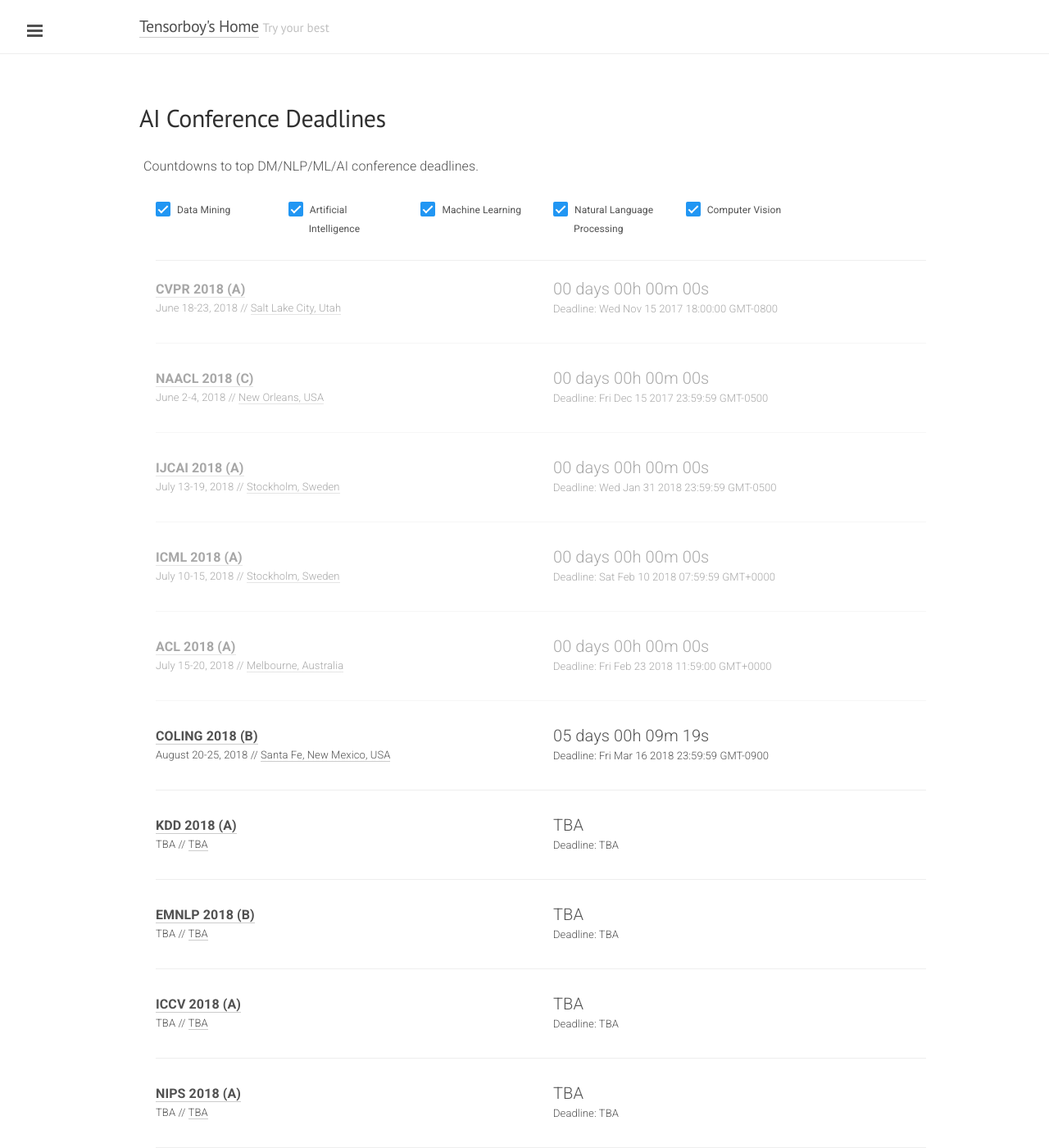
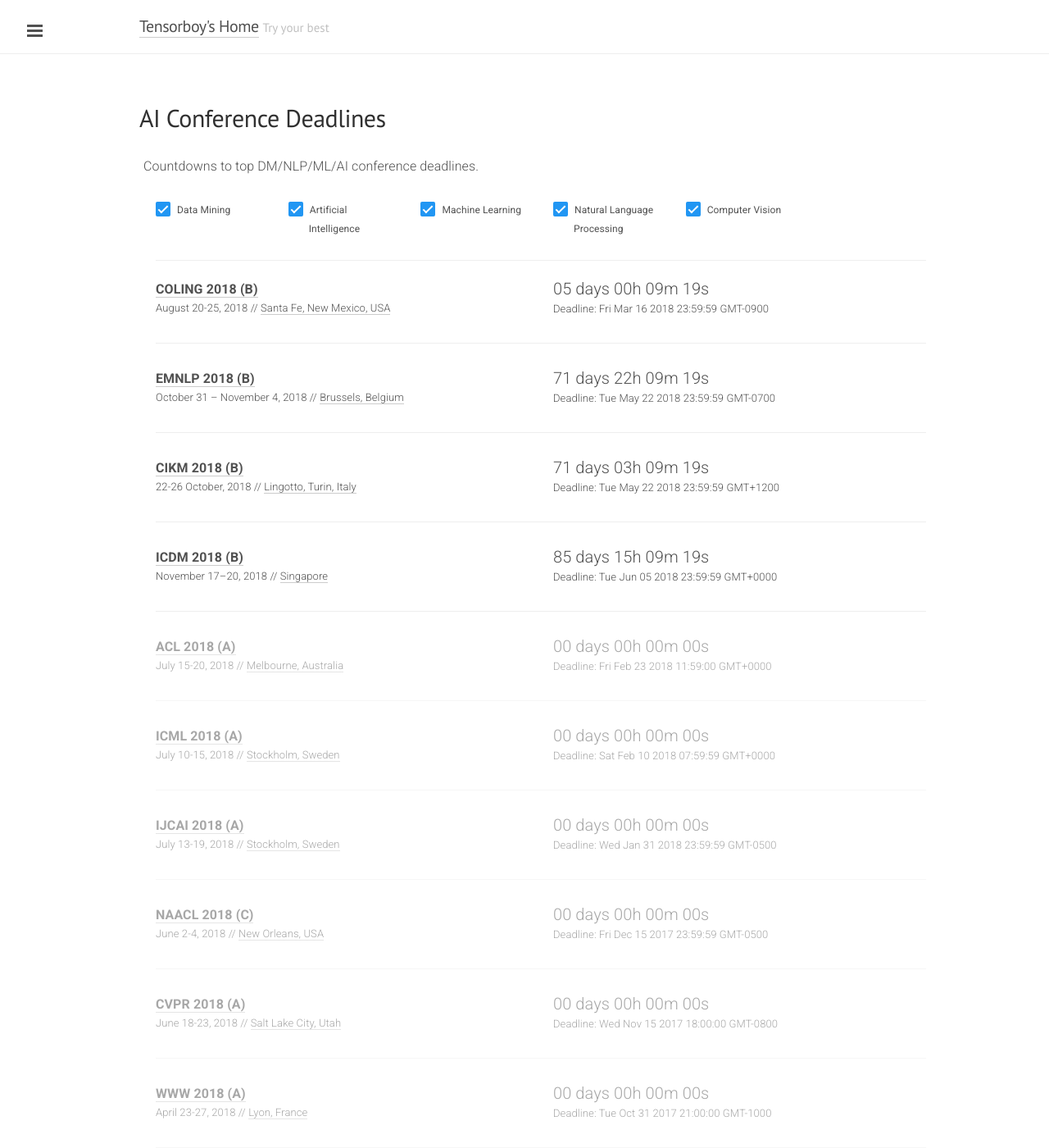
Before and after one commit to githwd2016/githwd2016.github.io, a Jekyll site: the page built from deadline.html, in a window 1280 px wide and 1400 px high. Shown: the whole window at 82% size. Built offline with Jekyll 4.4.1, drawn with Linux system fonts in a browser that asks for light colours; nearby versions of some CDN libraries; some of the changed text lies outside the part shown.

Commit message:
add some new conferences

```diff
--- a/_data/conferences.yml
+++ b/_data/conferences.yml
@@ -1,33 +1,57 @@
 ---
-- name: CVPR
+- name: COLING
   year: 2018
-  id: cvpr18
-  link: http://cvpr2018.thecvf.com/
-  deadline: "2017-11-15 18:00:00"
-  timezone: America/Los_Angeles
-  date: June 18-23, 2018
-  place: Salt Lake City, Utah
-  sub: CV
-  grade: A
+  id: coling18
+  link: http://coling2018.org/
+  deadline: "2018-03-16 23:59:59"
+  timezone: America/Adak
+  date: August 20-25, 2018
+  place: Santa Fe, New Mexico, USA
+  sub: NLP
+  grade: B
 
-- name: NAACL
+- name: EMNLP
   year: 2018
-  id: naacl18
-  link: http://naacl2018.org/
-  deadline: "2017-12-15 23:59:59"
-  date: June 2-4, 2018
-  place: New Orleans, USA
+  id: emnlp18
+  link: http://emnlp2018.org/
+  deadline: "2018-05-22 23:59:59"
+  timezone: MST
+  date: October 31 – November 4, 2018
+  place: Brussels, Belgium
   sub: NLP
-  grade: C
+  grade: B
 
-- name: IJCAI
+- name: CIKM
   year: 2018
-  id: ijcai18
-  link: http://www.ijcai-18.org/
-  deadline: "2018-01-31 23:59:59"
-  date: July 13-19, 2018
-  place: Stockholm, Sweden
-  sub: AI
+  id: cikm18
+  link: http://www.cikm2018.units.it/
+  deadline: "2018-05-22 23:59:59"
+  timezone: Etc/GMT-12
+  date: 22-26 October, 2018
+  place: Lingotto, Turin, Italy
+  sub: DM
+  grade: B
+
+- name: ICDM
+  year: 2018
+  id: icdm18
+  link: http://icdm2018.org
+  deadline: "2018-06-05 23:59:59"
+  timezone: PST
+  date: November 17–20, 2018
+  place: Singapore
+  sub: DM
+  grade: B
+
+- name: ACL
+  year: 2018
+  id: acl18
+  link: http://acl2018.org/
+  deadline: "2018-02-23 11:59:00"
+  timezone: GMT
+  date: July 15-20, 2018
+  place: Melbourne, Australia
+  sub: NLP
   grade: A
 
 - name: ICML
@@ -41,87 +65,36 @@
   sub: ML
   grade: A
 
-- name: ACL
+- name: IJCAI
   year: 2018
-  id: acl18
-  link: http://acl2018.org/
-  deadline: "2018-02-23 11:59:00"
-  timezone: GMT
-  date: July 15-20, 2018
-  place: Melbourne, Australia
-  sub: NLP
+  id: ijcai18
+  link: http://www.ijcai-18.org/
+  deadline: "2018-01-31 23:59:59"
+  date: July 13-19, 2018
+  place: Stockholm, Sweden
+  sub: AI
   grade: A
 
-- name: COLING
+- name: NAACL
   year: 2018
-  id: coling18
-  link: http://coling2018.org/
-  deadline: "2018-03-16 23:59:59"
-  timezone: America/Adak
-  date: August 20-25, 2018
-  place: Santa Fe, New Mexico, USA
+  id: naacl18
+  link: http://naacl2018.org/
+  deadline: "2017-12-15 23:59:59"
+  date: June 2-4, 2018
+  place: New Orleans, USA
   sub: NLP
-  grade: B
+  grade: C
 
-- name: KDD
+- name: CVPR
   year: 2018
-  id: kdd18
-  link: http://www.kdd.org
-  deadline: "TBA"
-  date: TBA
-  place: TBA
-  sub: DM
-  grade: A
-
-- name: EMNLP
-  year: 2018
-  id: emnlp18
-  link: TBA
-  deadline: "TBA"
-  date: TBA
-  place: TBA
-  sub: NLP
-  grade: B
-
-- name: ICCV
-  year: 2018
-  id: iccv18
-  link: TBA
-  deadline: "TBA"
-  date: TBA
-  place: TBA
+  id: cvpr18
+  link: http://cvpr2018.thecvf.com/
+  deadline: "2017-11-15 18:00:00"
+  timezone: America/Los_Angeles
+  date: June 18-23, 2018
+  place: Salt Lake City, Utah
   sub: CV
   grade: A
-
-- name: NIPS
-  year: 2018
-  id: nips18
-  link: TBA
-  deadline: "TBA"
-  date: TBA
-  place: TBA
-  sub: ML
-  grade: A
-
-- name: CIKM
-  year: 2018
-  id: cikm18
-  link: TBA
-  deadline: "TBA"
-  date: TBA
-  place: TBA
-  sub: DM
-  grade: B
-
-- name: ICDM
-  year: 2018
-  id: icdm18
-  link: TBA
-  deadline: "TBA"
-  date: TBA
-  place: TBA
-  sub: DM
-  grade: B
 
 - name: WWW
   year: 2018
```
